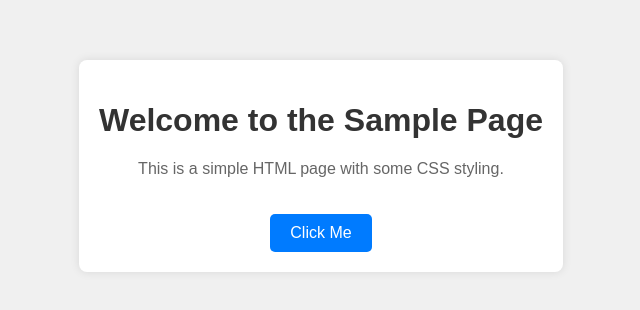
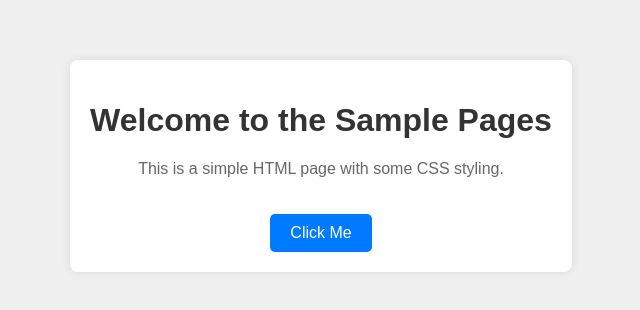
Before and after one commit to Matteo-Sicilia/Test-Pipeline, a plain HTML site: page index.html in a window 1280 px wide. Shown: the part 234-544 px from the top of the page, without its empty margins (319-959 px from the left). Drawn offline with Linux system fonts and the light colour scheme.

Commit message:
Update heading text for consistency in sample page

```diff
--- a/index.html
+++ b/index.html
@@ -44,7 +44,7 @@
 </head>
 <body>
     <div class="container">
-        <h1>Welcome to the Sample Page</h1>
+        <h1>Welcome to the Sample Pages</h1>
         <p>This is a simple HTML page with some CSS styling.</p>
         <a href="#" class="button">Click Me</a>
     </div>
```
